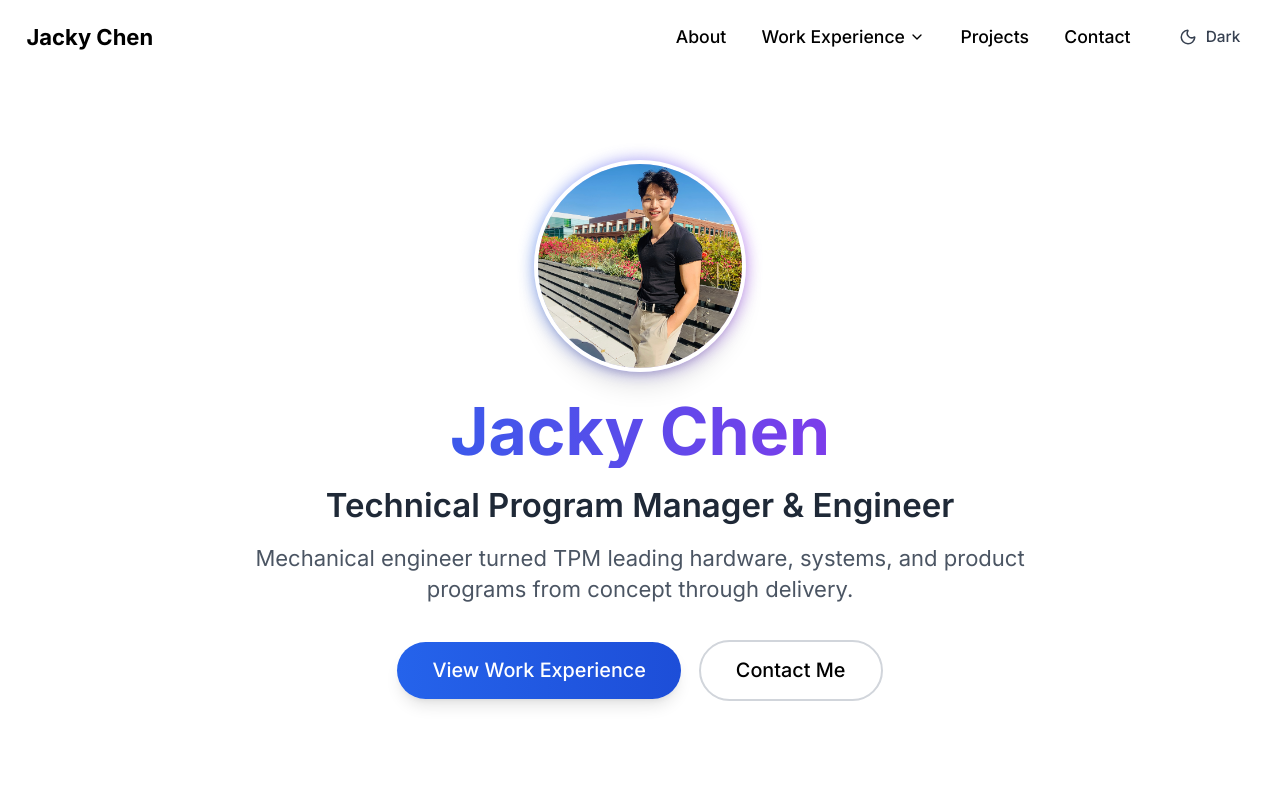
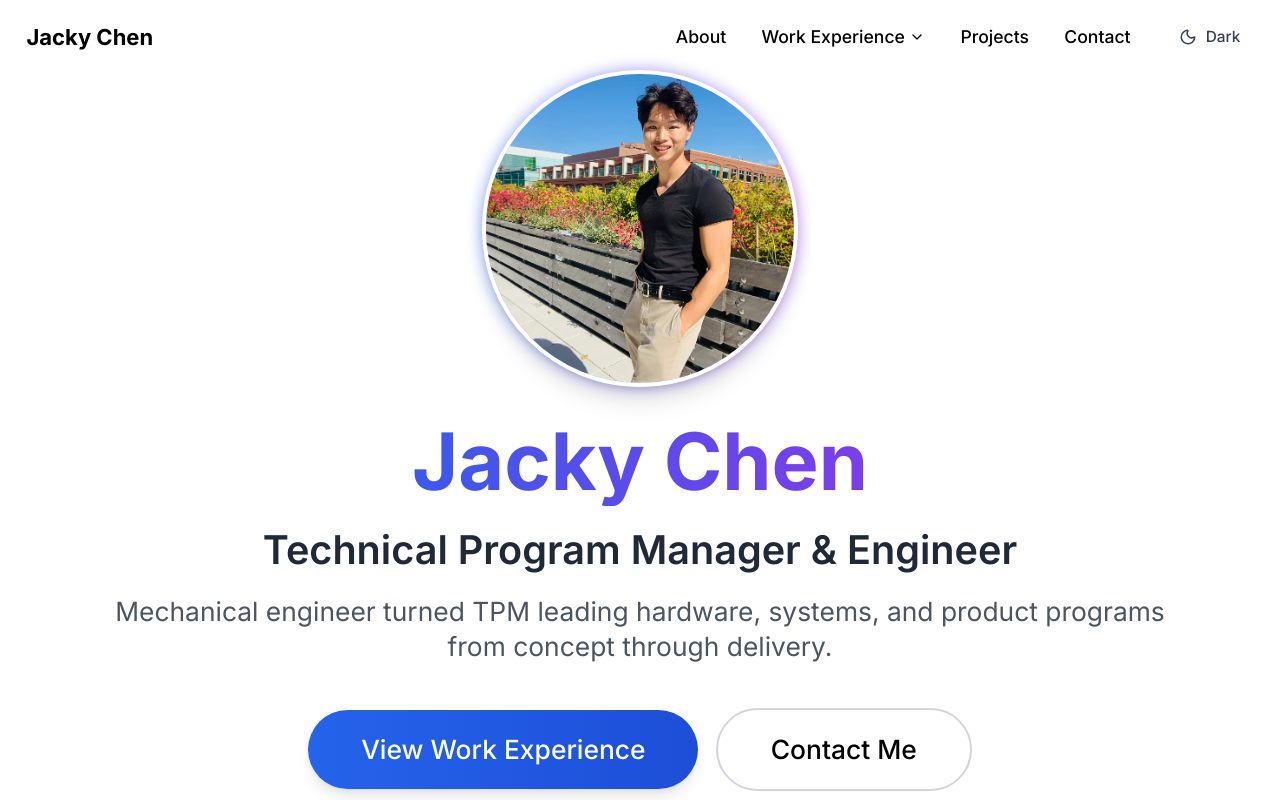
Before and after one commit to jackychen-dev/portfolio, a Next.js app: page / in a window 1280 px wide. Shown: the top 800 px of the page. Built offline with nearby package versions, Linux system fonts and the light colour scheme.

Commit message:
Increase hero section sizes for larger monitors (xl and 2xl breakpoints)

```diff
--- a/components/Hero.tsx
+++ b/components/Hero.tsx
@@ -11,7 +11,7 @@ export default function Hero() {
           initial={{ opacity: 0, scale: 0.5 }}
           animate={{ opacity: 1, scale: 1 }}
           transition={{ duration: 0.5 }}
-          className="mb-4 sm:mb-5 md:mb-6 relative w-32 h-32 sm:w-40 sm:h-40 md:w-48 md:h-48 mx-auto flex-shrink-0"
+          className="mb-4 sm:mb-5 md:mb-6 lg:mb-8 relative w-32 h-32 sm:w-40 sm:h-40 md:w-48 md:h-48 lg:w-64 lg:h-64 xl:w-72 xl:h-72 mx-auto flex-shrink-0"
         >
           <div className="absolute inset-0 bg-gradient-to-r from-blue-600 to-purple-600 rounded-full blur opacity-75 animate-pulse"></div>
           <div className="relative w-full h-full rounded-full overflow-hidden border-4 border-white dark:border-black shadow-xl">
@@ -32,10 +32,10 @@ export default function Hero() {
           transition={{ duration: 0.5, delay: 0.2 }}
           className="flex-shrink-0"
         >
-          <h1 className="text-3xl sm:text-4xl md:text-5xl lg:text-6xl font-bold mb-2 sm:mb-3 md:mb-4 bg-clip-text text-transparent bg-gradient-to-r from-blue-600 to-purple-600 pb-1 leading-tight">
+          <h1 className="text-3xl sm:text-4xl md:text-5xl lg:text-6xl xl:text-7xl 2xl:text-8xl font-bold mb-2 sm:mb-3 md:mb-4 lg:mb-5 bg-clip-text text-transparent bg-gradient-to-r from-blue-600 to-purple-600 pb-1 leading-tight">
             Jacky Chen
           </h1>
-          <h2 className="text-lg sm:text-xl md:text-2xl lg:text-3xl font-semibold text-gray-800 dark:text-gray-200 mb-2 sm:mb-3 md:mb-4 px-2">
+          <h2 className="text-lg sm:text-xl md:text-2xl lg:text-3xl xl:text-4xl 2xl:text-5xl font-semibold text-gray-800 dark:text-gray-200 mb-2 sm:mb-3 md:mb-4 lg:mb-5 px-2">
             Technical Program Manager & Engineer
           </h2>
         </motion.div>
@@ -44,7 +44,7 @@ export default function Hero() {
           initial={{ opacity: 0, y: 20 }}
           animate={{ opacity: 1, y: 0 }}
           transition={{ duration: 0.5, delay: 0.4 }}
-          className="text-base sm:text-lg md:text-xl text-gray-600 dark:text-gray-300 mb-4 sm:mb-6 md:mb-8 max-w-3xl mx-auto px-4 leading-relaxed flex-shrink-0"
+          className="text-base sm:text-lg md:text-xl lg:text-2xl xl:text-2xl text-gray-600 dark:text-gray-300 mb-4 sm:mb-6 md:mb-8 lg:mb-10 max-w-3xl lg:max-w-4xl xl:max-w-5xl mx-auto px-4 leading-relaxed flex-shrink-0"
         >
           Mechanical engineer turned TPM leading hardware, systems, and product programs from concept through delivery.
         </motion.p>
@@ -57,13 +57,13 @@ export default function Hero() {
         >
           <a
             href="#experience"
-            className="w-full sm:w-auto px-6 sm:px-8 py-2.5 sm:py-3 bg-gradient-to-r from-blue-600 to-blue-700 text-white rounded-full font-medium hover:from-blue-700 hover:to-blue-800 transition-all duration-300 shadow-lg hover:shadow-xl hover:shadow-blue-500/30 hover:-translate-y-0.5 text-base sm:text-lg"
+            className="w-full sm:w-auto px-6 sm:px-8 lg:px-10 xl:px-12 py-2.5 sm:py-3 lg:py-4 xl:py-5 bg-gradient-to-r from-blue-600 to-blue-700 text-white rounded-full font-medium hover:from-blue-700 hover:to-blue-800 transition-all duration-300 shadow-lg hover:shadow-xl hover:shadow-blue-500/30 hover:-translate-y-0.5 text-base sm:text-lg lg:text-xl xl:text-2xl"
           >
             View Work Experience
           </a>
           <a
             href="#contact"
-            className="w-full sm:w-auto px-6 sm:px-8 py-2.5 sm:py-3 border-2 border-gray-300 dark:border-gray-700 rounded-full font-medium hover:bg-gray-50 dark:hover:bg-gray-900 hover:border-gray-400 dark:hover:border-gray-600 transition-all duration-300 hover:-translate-y-0.5 text-base sm:text-lg"
+            className="w-full sm:w-auto px-6 sm:px-8 lg:px-10 xl:px-12 py-2.5 sm:py-3 lg:py-4 xl:py-5 border-2 border-gray-300 dark:border-gray-700 rounded-full font-medium hover:bg-gray-50 dark:hover:bg-gray-900 hover:border-gray-400 dark:hover:border-gray-600 transition-all duration-300 hover:-translate-y-0.5 text-base sm:text-lg lg:text-xl xl:text-2xl"
           >
             Contact Me
           </a>
```
